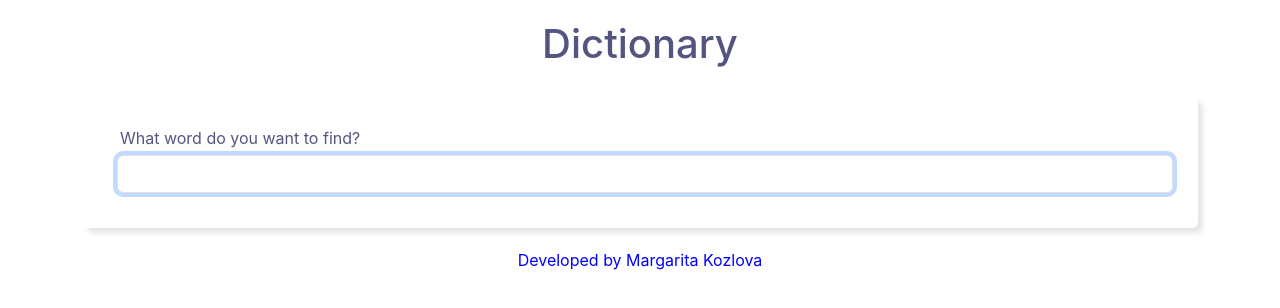
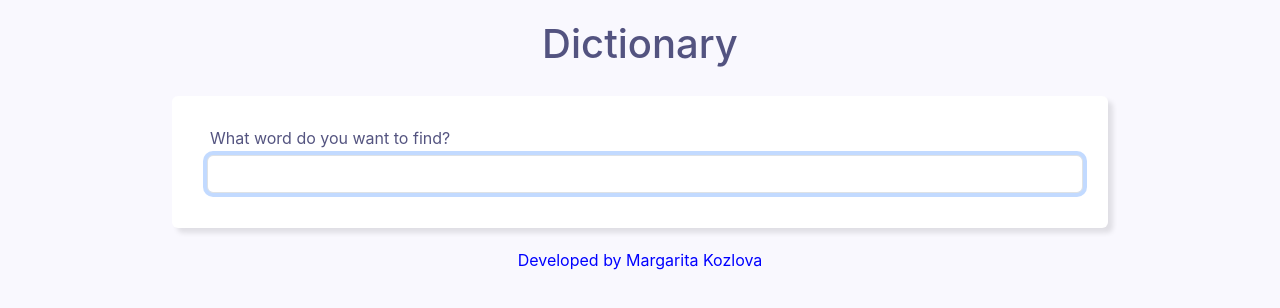
Before and after one commit to MargaritaKremen/dictionary-project, a React (Create React App) app: page / in a window 1280 px wide. Shown: the top 308 px of the page. Built offline with nearby package versions, Linux system fonts and the light colour scheme; no server answers.

Commit message:
add Pexels API

```diff
--- a/src/App.css
+++ b/src/App.css
@@ -6,3 +6,10 @@ footer{
   color: blue;
   text-align: center;
 }
+.App{
+  max-width: 960px;
+  margin: 0 auto;
+}
+body{
+  background: #f9f8fe;
+}
--- a/src/Dictionary.js
+++ b/src/Dictionary.js
@@ -2,22 +2,32 @@ import React , { useState } from "react";
 import axios from "axios";
 import "./Dictionary.css";
 import Results from "./Results";
+import Photos from "./Photos";
 
 export default function Dictionary(props){
     let [keyWord, setKeyword] = useState(props.defaultKeyword);
     let [results, setResults] = useState(null);
     let [loaded, setLoaded] = useState(false);
+    let [photos, setPhotos] = useState(null);
 
     function handleResponse(response){
-        console.log(response.data[0]);
         setResults(response.data[0]);
+    }
+    function handlePexelsResponse(response){
+        console.log(response.data);
+        setPhotos(response.data.photos);
     }
 
 function search(){
     //   https://api.dictionaryapi.dev/api/v2/entries/en/hello
     let url = `https://api.dictionaryapi.dev/api/v2/entries/en/${keyWord}`;
     axios.get(url).then(handleResponse);
-}
+
+    let pexelsApiKey =  "563492ad6f91700001000001554748fe4d244429a42ad03d588dfe29" ;
+    let pexelsApiUrl =  `https://api.pexels.com/v1/search?query=${keyWord}&per_page=1`;
+    let headers = {Autorization: `Bearer ${pexelsApiKey}`};
+    axios.get(pexelsApiUrl,{headers: headers}).then(handlePexelsResponse);
+    }
 
 function handleSubmit(event){
     event.preventDefault()
@@ -47,6 +57,7 @@ function handleKeywordChange(event){
                     </form>
                 </section>
                     <Results results={results}/>
+                    <Photos photos = {photos} />
              </div>
           </div>
         </div>
--- a/src/Phonetic.js
+++ b/src/Phonetic.js
@@ -2,7 +2,6 @@ import React from "react";
 import "./Phonetic.css";
 
 export default function Phonetic(props){
-    console.log(props);
     if (props.phonetic.audio){
     return (
         <div className = "Phonetic">
--- /dev/null
+++ b/src/Photos.js
@@ -0,0 +1,10 @@
+import React from "react";
+
+export default function Photos(props){
+    if (props.photos){
+    return "Hello from Pfotos";
+    console.log(props.photos);
+    }else{
+        return null;
+    }
+}
```
Also changed, not shown: src/logo.svg (added).
